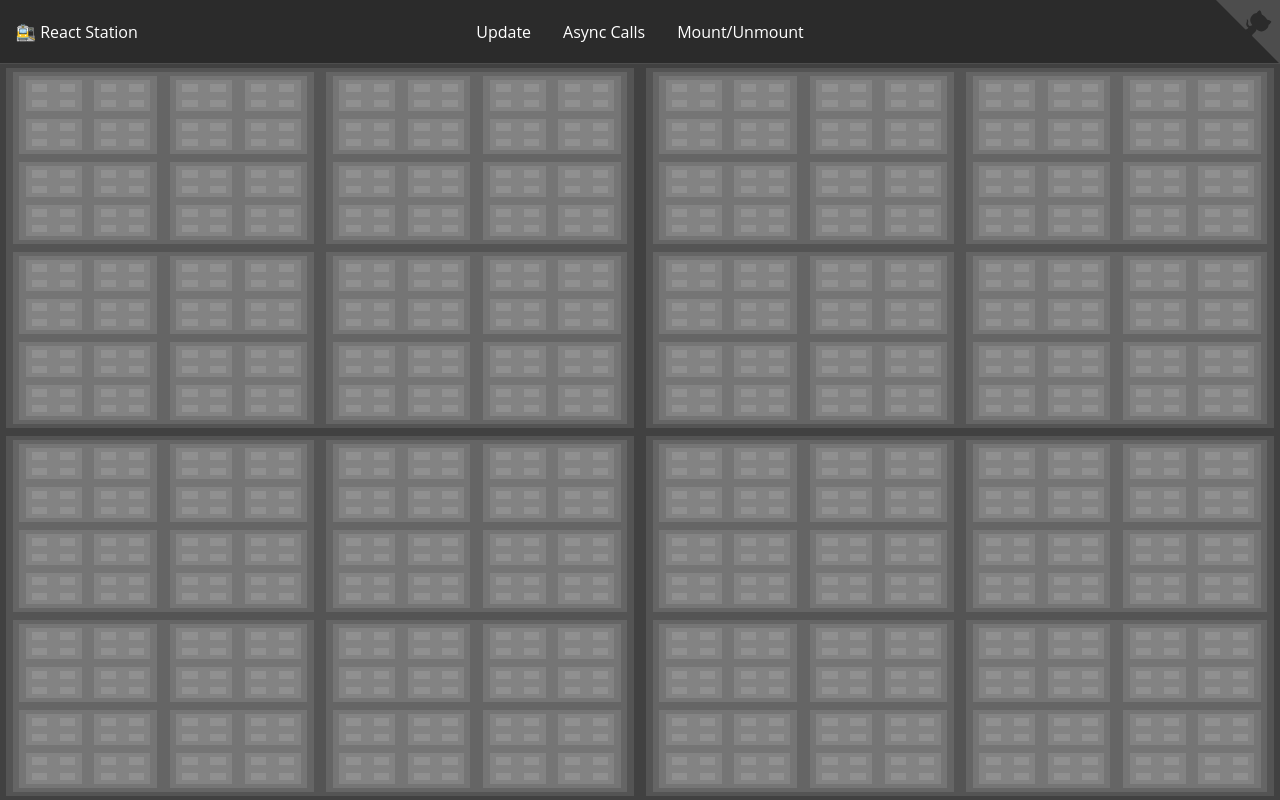
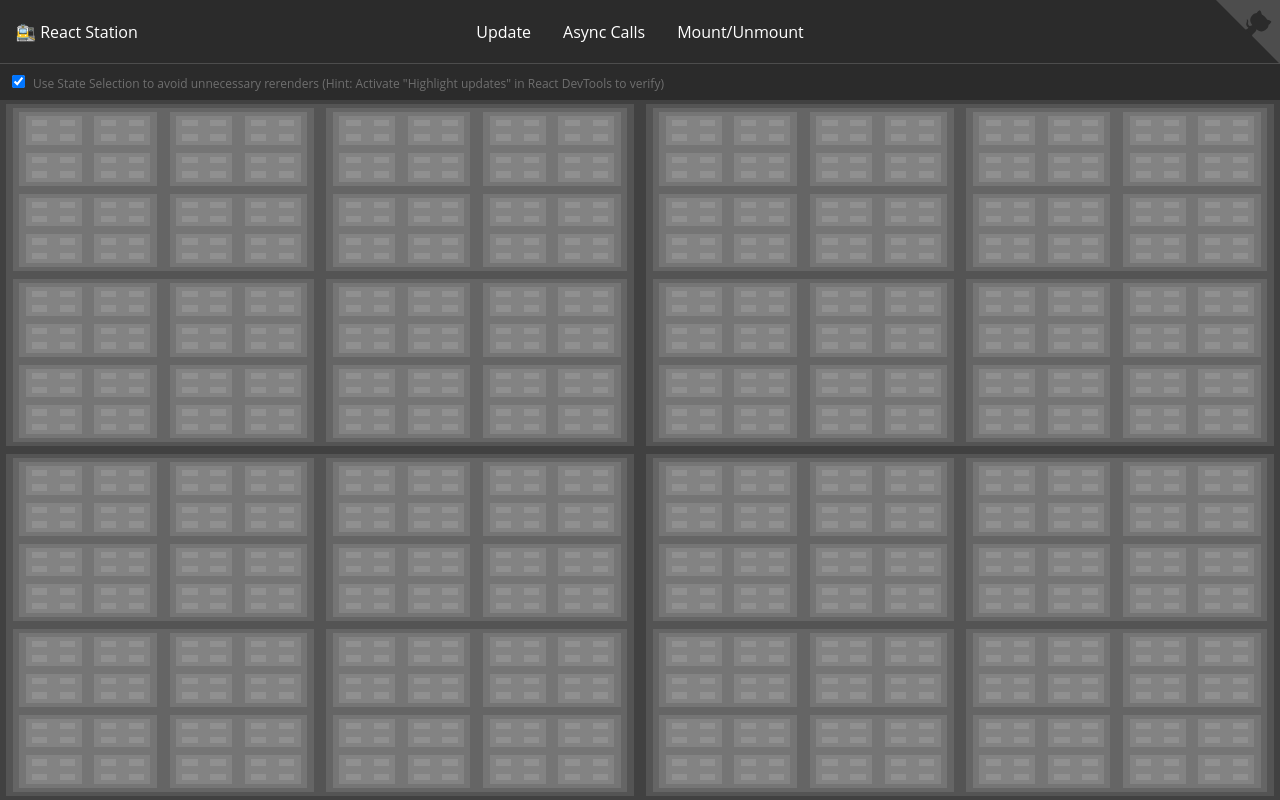
Before and after one commit to puema/react-station, a React (Create React App) app: page / in a window 1280 px wide. Built offline with nearby package versions, Linux system fonts and the light colour scheme.

Commit message:
☑️ Add option to disable state selection

```diff
--- a/src/pages/color-tree/ColorTree.tsx
+++ b/src/pages/color-tree/ColorTree.tsx
@@ -1,7 +1,7 @@
-import React from 'react';
+import React, { useState } from 'react';
 import styled from 'styled-components';
 import { createStore } from '../../lib';
-import { createNodes } from './createState';
+import { createNodes, setColor } from './stateUtils';
 import { Node } from './Node';
 import { MyNode } from './types';
 
@@ -14,34 +14,42 @@ const actions = {
 export const store = createStore(createNodes(), actions);
 
 export const ColorTree = () => {
-  return <StyledNode id="0" />;
+  const [useStateSelection, setUseStateSelection] = useState(true);
+
+  return (
+    <StyledColorTree>
+      <Checkbox>
+        <input
+          id="state-selection"
+          type="checkbox"
+          checked={useStateSelection}
+          onChange={() => setUseStateSelection(!useStateSelection)}
+        />
+        <label htmlFor="state-selection">Use State Selection to avoid unnecessary rerenders </label>
+        (Hint: Activate "Highlight updates" in React DevTools to verify)
+      </Checkbox>
+      <StyledNode key={useStateSelection.toString()} id="0" useStateSelection={useStateSelection} />
+    </StyledColorTree>
+  );
 };
 
-export function setColor(root: MyNode, parent: MyNode, key: string, color: string): MyNode {
-  if (root.key === key) {
-    root.value.color = color;
-    return { ...root };
+// ----==== Styles ====---- //
+const StyledColorTree = styled.div`
+  height: 100%;
+  display: flex;
+  flex-direction: column;
+`;
+
+const Checkbox = styled.div`
+  margin: 8px;
+  color: #6f6f6f;
+  font-size: 12px;
+  & > input {
+    margin-right: 8px;
   }
-
-  let foundRightChildren = false;
-
-  if (parent.children.some(child => child.key === key)) {
-    foundRightChildren = true;
-  }
-
-  parent.children.forEach((child, i) => {
-    if (foundRightChildren) {
-      child.value.color = color;
-      parent.children[i] = { ...child };
-    } else {
-      setColor(root, parent.children[i], key, color);
-    }
-  });
-
-  return root;
-}
+`;
 
 const StyledNode = styled(Node)`
-  height: 100%;
+  flex-grow: 1;
   margin: 0;
 `;
--- a/src/pages/color-tree/Node.tsx
+++ b/src/pages/color-tree/Node.tsx
@@ -1,11 +1,17 @@
-import React, { memo } from 'react';
-import styled from 'styled-components';
-import { findNode } from './createState';
-import { useStore } from '../../lib';
-import { store } from './ColorTree';
+import React, { memo } from "react";
+import styled from "styled-components";
+import { useStore } from "../../lib";
+import { store } from "./ColorTree";
+import { findNode } from "./stateUtils";
 
-export const Node = memo(({ id, className }: { id: string; className?: string }) => {
-  const { state, actions } = useStore(store);
+interface NodeProps {
+  id: string;
+  className?: string;
+  useStateSelection?: boolean;
+}
+
+export const Node = memo(({ id, className, useStateSelection }: NodeProps) => {
+  const { state, actions } = useStore(store, useStateSelection ? s => findNode(s, id) : undefined);
 
   const node = findNode(state, id);
   if (!node) return null;
@@ -21,7 +27,7 @@ export const Node = memo(({ id, className }: { id: string; className?: string })
   return (
     <Container className={className} color={color} onClick={stopPropagation(changeColor)}>
       {children.map((child: any) => (
-        <Node key={child.key} id={child.key} />
+        <Node key={child.key} id={child.key} useStateSelection={useStateSelection} />
       ))}
     </Container>
   );
@@ -44,7 +50,7 @@ const Container = styled.div`
   box-sizing: border-box;
   grid-template-columns: repeat(2, auto);
   margin: 0.5vh 0.5vw;
-  min-width: 4px;
-  min-height: 4px;
+  min-width: 0.5vw;
+  min-height: 0.5vh;
   background-color: ${({ color }) => color};
 `;
--- a/src/pages/color-tree/createState.ts
+++ b/src/pages/color-tree/stateUtils.ts
@@ -46,3 +46,27 @@ export function findNode<T>(node: NodeType<T>, key: string): NodeType<T> | undef
     if (result) return result;
   }
 }
+
+export function setColor(root: MyNode, parent: MyNode, key: string, color: string): MyNode {
+  if (root.key === key) {
+    root.value.color = color;
+    return { ...root };
+  }
+
+  let foundRightChildren = false;
+
+  if (parent.children.some(child => child.key === key)) {
+    foundRightChildren = true;
+  }
+
+  parent.children.forEach((child, i) => {
+    if (foundRightChildren) {
+      child.value.color = color;
+      parent.children[i] = { ...child };
+    } else {
+      setColor(root, parent.children[i], key, color);
+    }
+  });
+
+  return root;
+}
```
